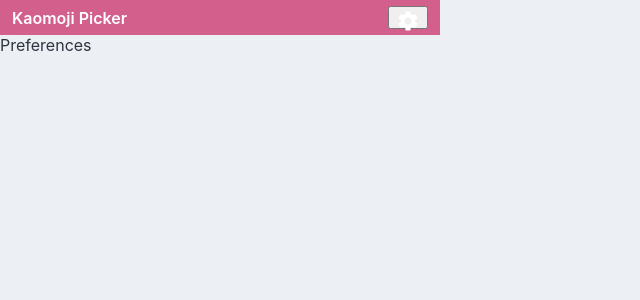
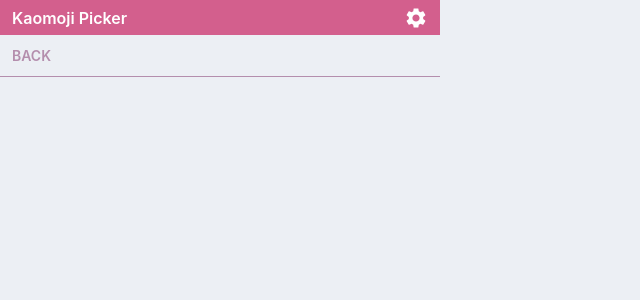
Before and after one commit to mayudev/kaomoji-panel, a React (Create React App) app: page / in a window 1280 px wide. Both pictures are taken after a click on the button "Preferences". Shown: the top 300 px of the page, without its empty margins (0-640 px from the left). Built offline with nearby package versions, Linux system fonts and the light colour scheme.

Commit message:
feat: add basic styling for preferences

```diff
--- /dev/null
+++ b/src/components/preferences/BackButton.tsx
@@ -0,0 +1,9 @@
+function BackButton() {
+  return (
+    <button className="BackButton">
+      <p className="BackButton__content">back</p>
+    </button>
+  );
+}
+
+export default BackButton;
--- a/src/pages/Preferences.tsx
+++ b/src/pages/Preferences.tsx
@@ -1,5 +1,16 @@
-function Preferences() {
-  return <div>Preferences</div>;
+import BackButton from "../components/preferences/BackButton";
+import "../styles/preferences.scss";
+
+type Props = {
+  onReturn: () => void;
+};
+
+function Preferences(props: Props) {
+  return (
+    <>
+      <BackButton />
+    </>
+  );
 }
 
 export default Preferences;
--- a/src/styles/header.scss
+++ b/src/styles/header.scss
@@ -8,7 +8,15 @@
 }
 
 .Header__icon {
+  all: unset;
+  cursor: pointer;
+  transition: opacity 0.2s;
+
   height: 23px;
+
+  &:hover {
+    opacity: 0.8;
+  }
 }
 
 .Header__text {
--- /dev/null
+++ b/src/styles/preferences.scss
@@ -0,0 +1,22 @@
+.BackButton {
+  all: unset;
+
+  color: var(--color-border);
+  border-bottom: 1px solid var(--color-border);
+
+  transition: 0.2s;
+  cursor: pointer;
+
+  &:hover {
+    color: var(--background-header);
+  }
+}
+
+.BackButton__content {
+  margin: 0;
+  padding: 12px;
+
+  font-size: 14px;
+  font-weight: 600;
+  text-transform: uppercase;
+}
```
